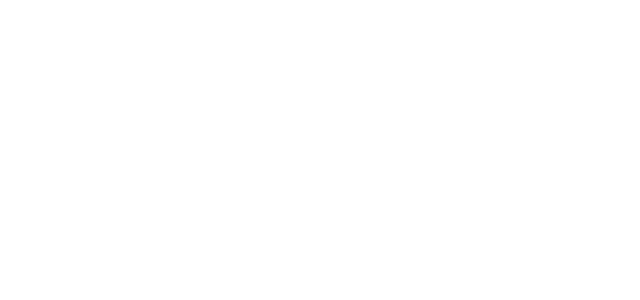
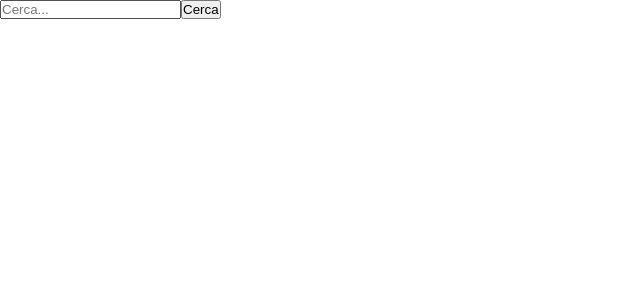
Before and after one commit to CesareFortunato/react-boolflix, a React app: page / in a window 1280 px wide. Shown: the top 300 px of the page, without its empty margins (0-640 px from the left). Built offline with nearby package versions, Linux system fonts and the light colour scheme; the HTML template or start-up script is replaced by a standard one.

Commit message:
feat: milestone 1, searchbar, onClick with console log

```diff
--- a/src/App.jsx
+++ b/src/App.jsx
@@ -1,9 +1,23 @@
-
+import { useState } from 'react'
 
 function App() {
+  const [searchInput, setSearchInput] = useState("");
 
+  function handleSearch() {
 
-  return
+    console.log(searchInput);
+  }
+
+  return (
+
+    <div className="container mt-5"> <div className="row"> <div className="col-12"> <div className="input-group">
+
+      <input type="text" value={searchInput} onChange={e => setSearchInput(e.target.value)} className="form-control" placeholder="Cerca..." />
+
+      <button className="btn btn-dark" onClick={handleSearch}> Cerca </button> </div> </div> </div> </div>
+
+  );
+
 }
 
 export default App
```
